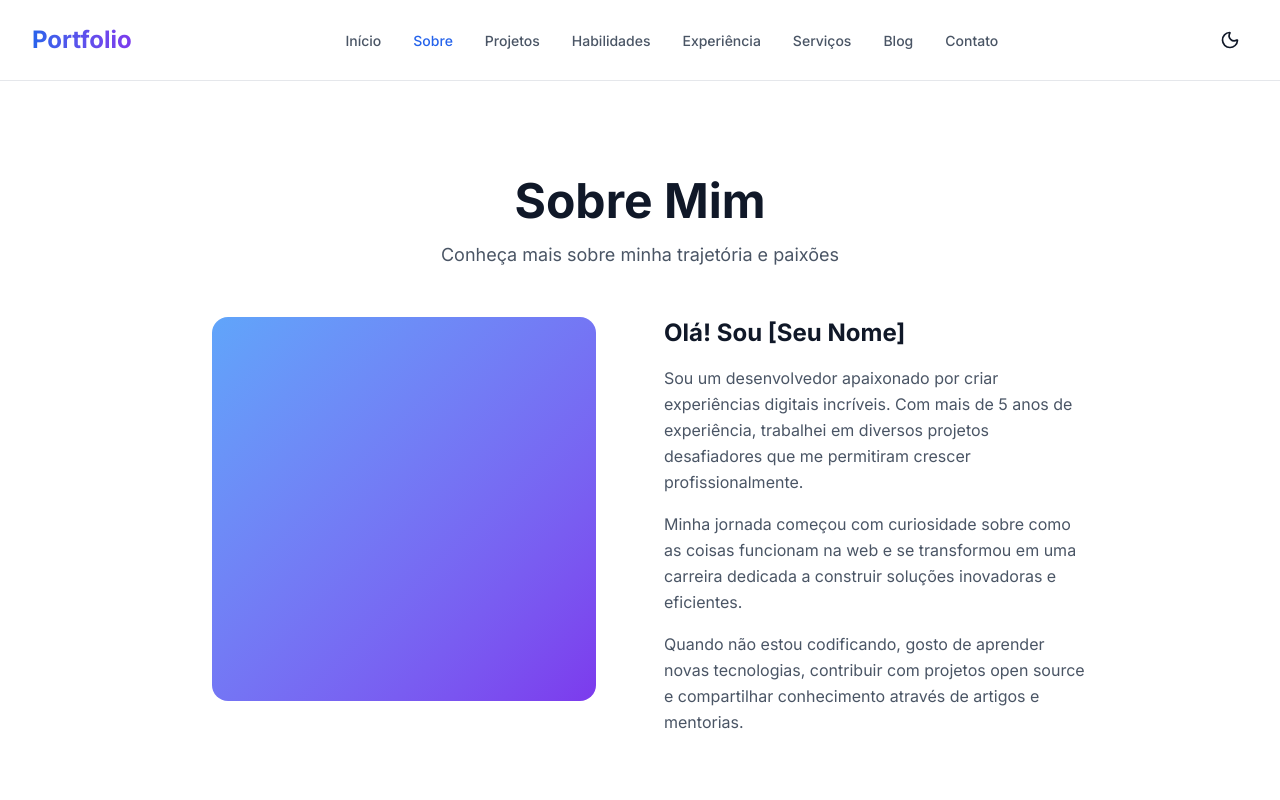
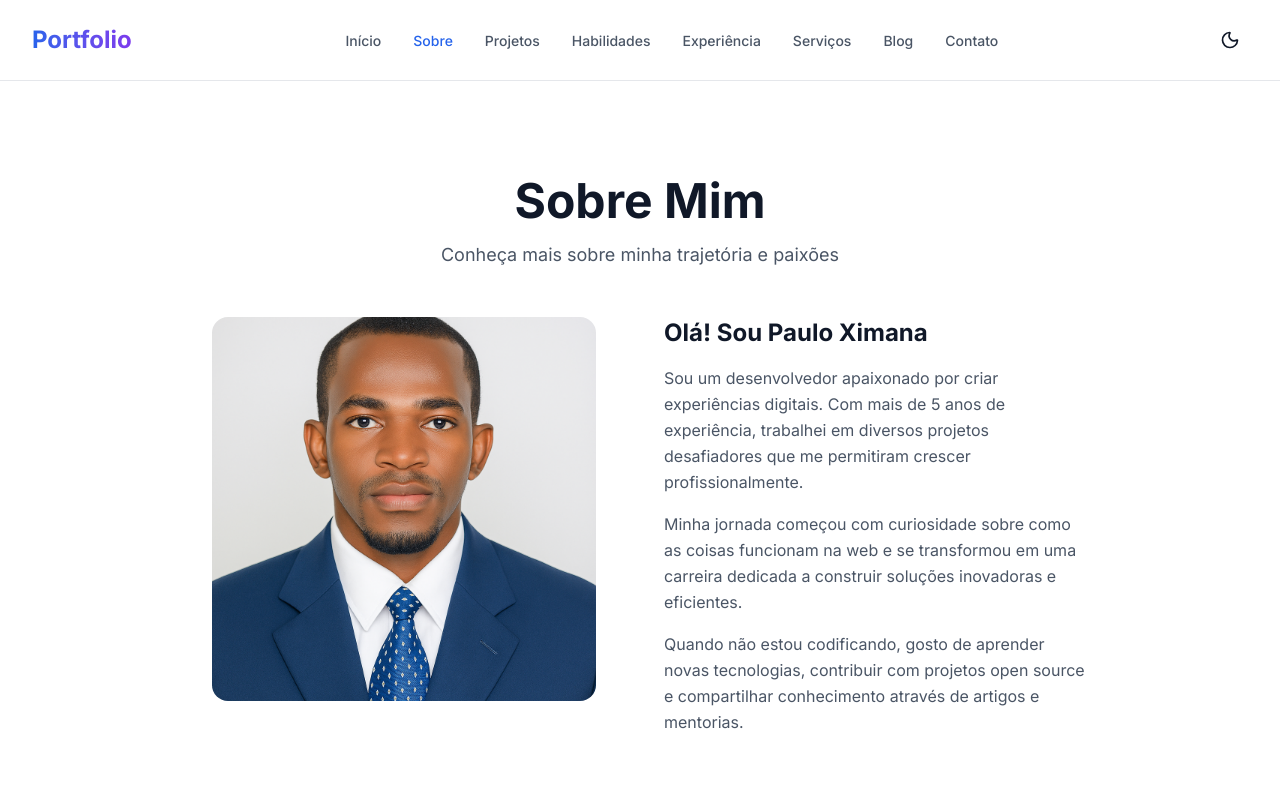
Before and after one commit to Ximana/portfolio, a React (Vite) app: page /sobre in a window 1280 px wide. Shown: the top 800 px of the page. Built offline with nearby package versions, Linux system fonts and the light colour scheme.

Commit message:
refactor(Pagina sobre): uso/adicao da imagem de foto de perfil do assets e melhoria no texto sobre

```diff
--- a/src/paginas/Sobre.jsx
+++ b/src/paginas/Sobre.jsx
@@ -1,3 +1,5 @@
+import foto from "../assets/perfil/foto-perfil.png";
+
 function Sobre() {
   return (
     <div className="section-padding">
@@ -15,14 +17,14 @@ function Sobre() {
           <div className="grid md:grid-cols-2 gap-12 mb-16">
             {/* Foto */}
             <div className="flex justify-center items-start">
-              <div className="w-full max-w-sm h-96 bg-gradient-to-br from-primary-400 to-secondary-600 rounded-2xl" />
+              <img src={foto} className="w-full max-w-sm h-96 bg-gradient-to-br from-primary-400 to-secondary-600 rounded-2xl" />
             </div>
 
             {/* Texto */}
             <div className="space-y-4">
-              <h2 className="text-2xl font-bold">Olá! Sou [Seu Nome]</h2>
+              <h2 className="text-2xl font-bold">Olá! Sou Paulo Ximana</h2>
               <p className="text-gray-600 dark:text-gray-400 leading-relaxed">
-                Sou um desenvolvedor apaixonado por criar experiências digitais incríveis.
+                Sou um desenvolvedor apaixonado por criar experiências digitais.
                 Com mais de 5 anos de experiência, trabalhei em diversos projetos
                 desafiadores que me permitiram crescer profissionalmente.
               </p>
```
